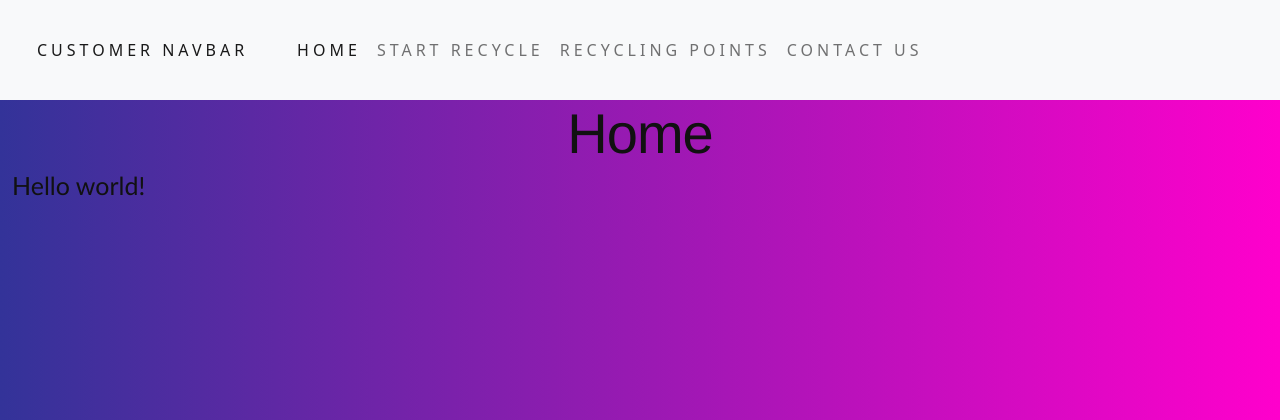
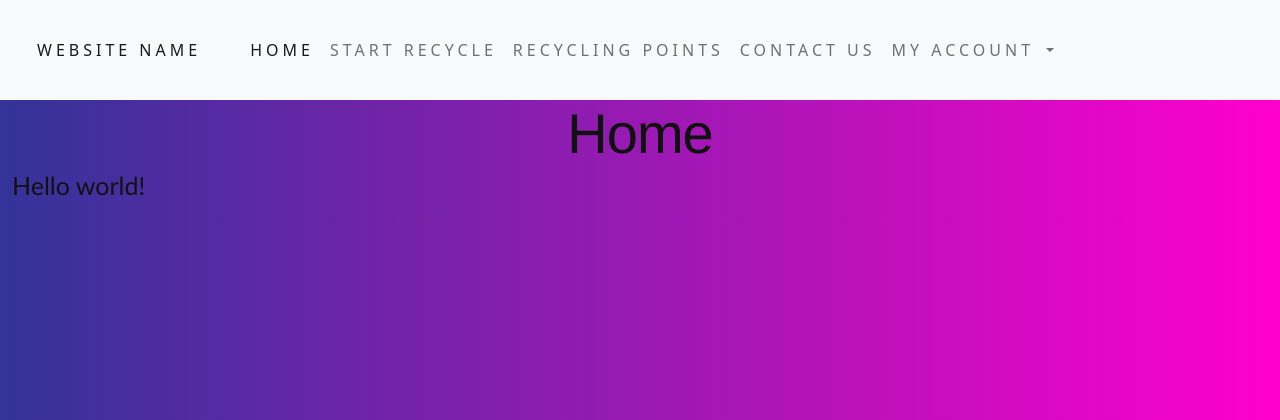
Before and after one commit to waileng09/HackathonTeam9, a Flask app: page / in a window 1280 px wide. Shown: the top 420 px of the page. Run offline with Flask 2, Linux system fonts and the light colour scheme; some libraries are stand-ins or nearby versions.

Commit message:
edited customer_navbar.html

```diff
--- a/templates/customer page/customer_navbar.html
+++ b/templates/customer page/customer_navbar.html
@@ -8,7 +8,7 @@
 <body>
     <nav class="navbar navbar-expand-lg navbar-light bg-light">
       <div class="container-fluid">
-        <a class="navbar-brand" href="#">Customer Navbar</a>
+        <a class="navbar-brand" href="#">Website Name</a>
         <button class="navbar-toggler" type="button" data-bs-toggle="collapse" data-bs-target="#navbarNavDropdown" aria-controls="navbarNavDropdown" aria-expanded="false" aria-label="Toggle navigation">
           <span class="navbar-toggler-icon"></span>
         </button>
@@ -26,16 +26,16 @@
             <li class="nav-item">
               <a class="nav-link" href="#">Contact Us</a>
             </li>
-<!--            <li class="nav-item dropdown">-->
-<!--              <a class="nav-link dropdown-toggle" href="#" id="navbarDropdownMenuLink" role="button" data-bs-toggle="dropdown" aria-expanded="false">-->
-<!--                Dropdown link-->
-<!--              </a>-->
-<!--              <ul class="dropdown-menu" aria-labelledby="navbarDropdownMenuLink">-->
-<!--                <li><a class="dropdown-item" href="#">Action</a></li>-->
-<!--                <li><a class="dropdown-item" href="#">Another action</a></li>-->
-<!--                <li><a class="dropdown-item" href="#">Something else here</a></li>-->
-<!--              </ul>-->
-<!--            </li>-->
+            <li class="nav-item dropdown">
+              <a class="nav-link dropdown-toggle" href="#" id="navbarDropdownMenuLink" role="button" data-bs-toggle="dropdown" aria-expanded="false">
+                My Account
+              </a>
+              <ul class="dropdown-menu" aria-labelledby="navbarDropdownMenuLink">
+                <li><a class="dropdown-item" href="#">My Profile</a></li>
+                <li><a class="dropdown-item" href="#">My Trees</a></li>
+                <li><a class="dropdown-item" href="#">View Rewards</a></li>
+              </ul>
+            </li>
           </ul>
         </div>
       </div>
```
